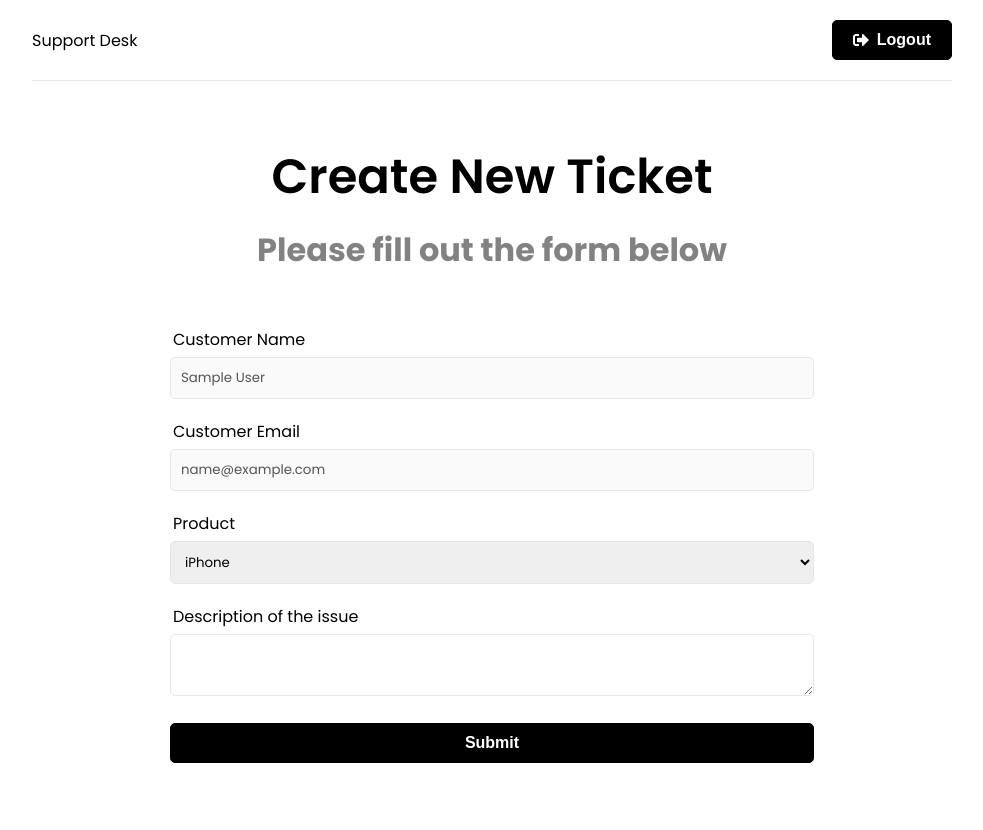
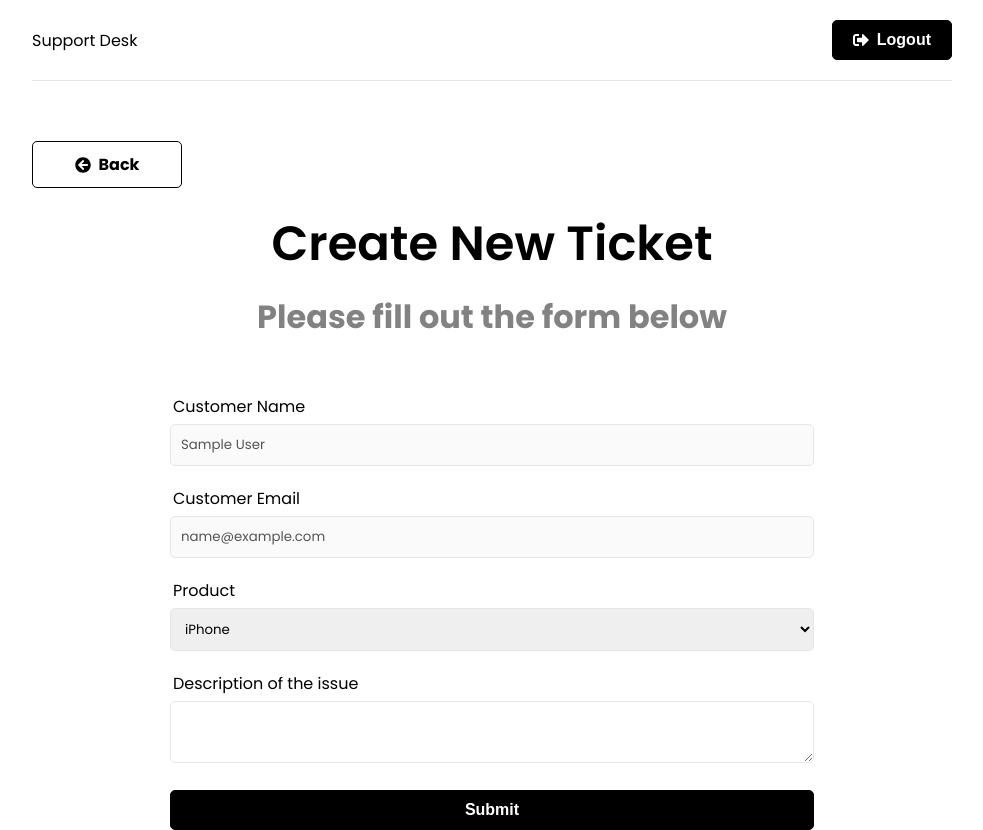
Before and after one commit to mrfinesse47/mern-2022, a React (Create React App) app in the folder frontend/: page /new-ticket in a window 1280 px wide. Shown: the whole page, without its empty margins (148-1131 px from the left). Before the commit the page ends 800 px from the top, so only its background shows below. Built offline with nearby package versions, Linux system fonts and the light colour scheme; sample sign-in values are in the browser's storage.

Commit message:
created back button

```diff
--- /dev/null
+++ b/frontend/src/components/BackButton.jsx
@@ -0,0 +1,13 @@
+import React from 'react';
+import { FaArrowCircleLeft } from 'react-icons/fa';
+import { Link } from 'react-router-dom';
+
+const BackButton = ({ url }) => {
+  return (
+    <Link to={url} className='btn btn-reverse btn-back'>
+      <FaArrowCircleLeft /> Back
+    </Link>
+  );
+};
+
+export default BackButton;
--- a/frontend/src/pages/NewTicket.jsx
+++ b/frontend/src/pages/NewTicket.jsx
@@ -6,6 +6,7 @@
 import { toast } from 'react-toastify';
 import { createTicket, reset } from '../features/tickets/ticketSlice';
 import Spinner from '../components/Spinner';
+import BackButton from '../components/BackButton';
 
 const NewTicket = () => {
   const { user } = useSelector((state) => state.auth);
@@ -43,6 +44,7 @@
 
   return (
     <>
+      <BackButton url={'/'} />
       <section className='heading'>
         <h1>Create New Ticket</h1>
         <p>Please fill out the form below</p>
```
